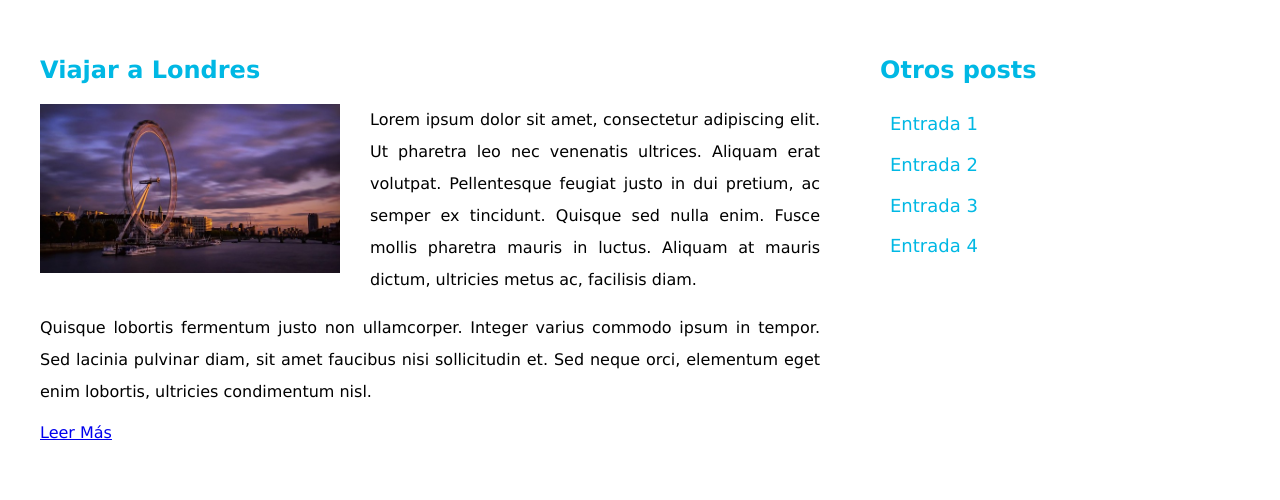
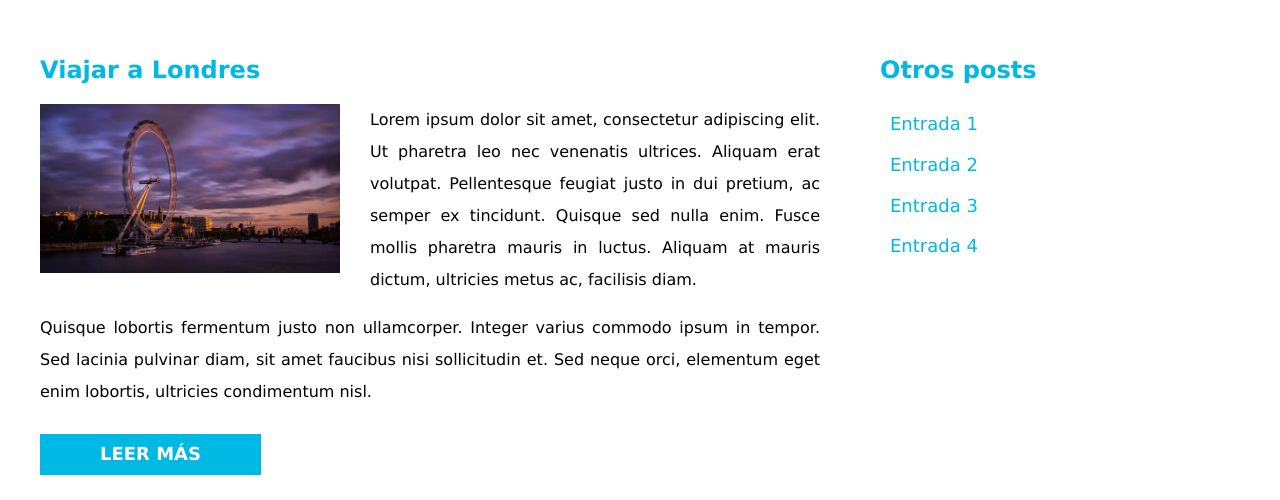
Before and after one commit to Tenchito/Layout_Blog_Viajes-HTML5_y_CSS3, a plain HTML site: page index.html in a window 1280 px wide. Shown: the part 233-733 px from the top of the page. Drawn offline with nearby package versions, Linux system fonts and the light colour scheme.

Commit message:
Se da estilo a boton de entradas

```diff
--- a/css/style.css
+++ b/css/style.css
@@ -13,6 +13,21 @@ img {
 p {
     font-size: 16px;
     line-height: 2;
+}
+.boton  {
+    background-color: #00B8E4;
+    padding: 10px 60px;
+    display: inline-block;
+    margin-top: 10px;
+    color: #FFFFFF;
+    text-decoration: none;
+    text-transform: uppercase;
+    font-weight: bold;
+    font-size: 18px;
+    transition: background-color .3s ease-in-out;
+}
+.boton:hover {
+    background-color: rgb(0, 131, 164);
 }
 .site-header {
     padding: 20px 0
```
